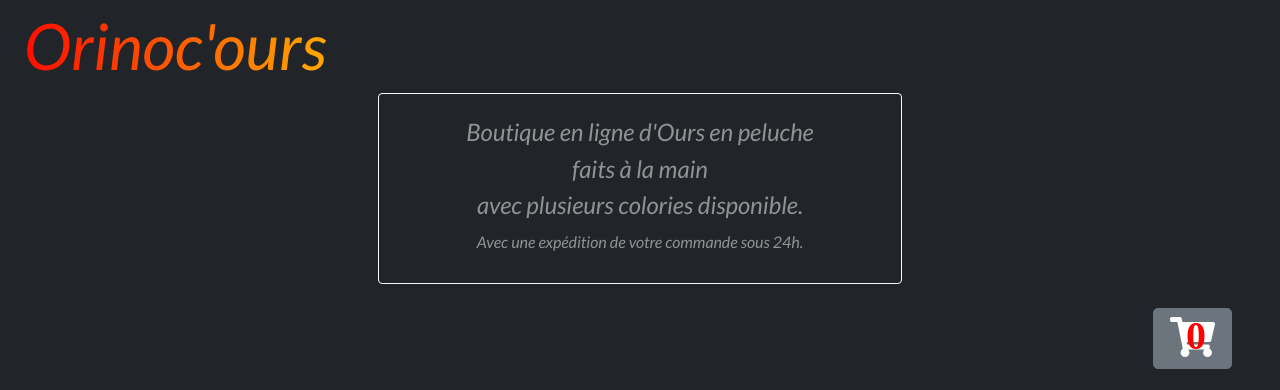
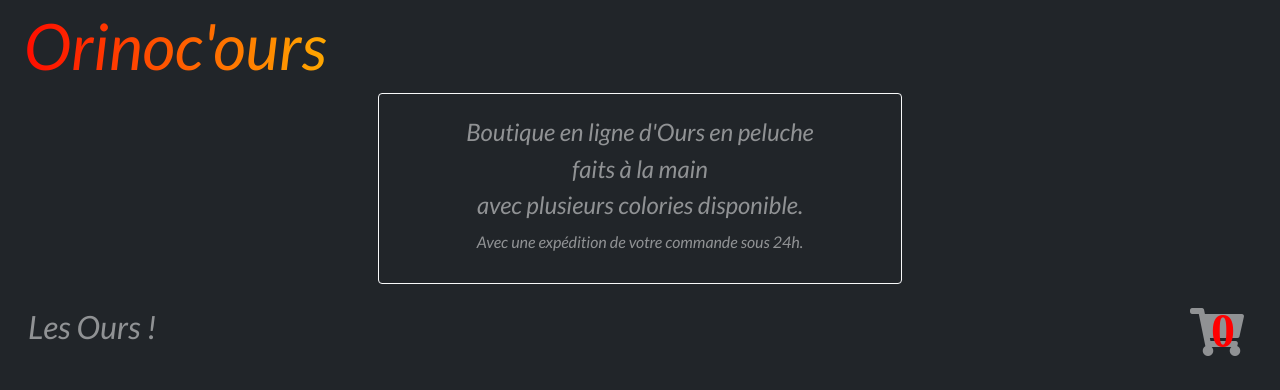
Before and after one commit to AnthonyL71/AnthonyLarmier_5_08012021, a plain HTML site: page index.html in a window 1280 px wide. Shown: the top 390 px of the page. Drawn offline with nearby package versions, Linux system fonts and the light colour scheme; no server answers.

Commit message:
maj bouton du panier

```diff
--- a/css/style.css
+++ b/css/style.css
@@ -24,6 +24,9 @@ background-image: -webkit-linear-gradient(left, red, orange, yellow, green, blue
     font-weight:1600;
 }
 
+.basketbutton {
+padding-right:90px;
+}
 
 .margin-center {
     margin-left: auto;
--- a/index.html
+++ b/index.html
@@ -24,8 +24,8 @@
             </div>
         </section>
 <main>
-    <div class="text-end pe-5">
-    <button type="button" onclick="openBasketModal()" class="name btn btn-secondary btn-lg ms-4 mt-4"><i class="fas fa-shopping-cart fa-2x position-relative"><span id="badge"></span></i></button>
+    <div class="text-end basketbutton">
+    <a onclick="openBasketModal()"><i class="fas fa-shopping-cart fa-3x position-fixed"><span id="badge"></span></i></a>
     </div>
     <div id="creationmodal"></div>
         <div id="basketmodal"></div>
```
